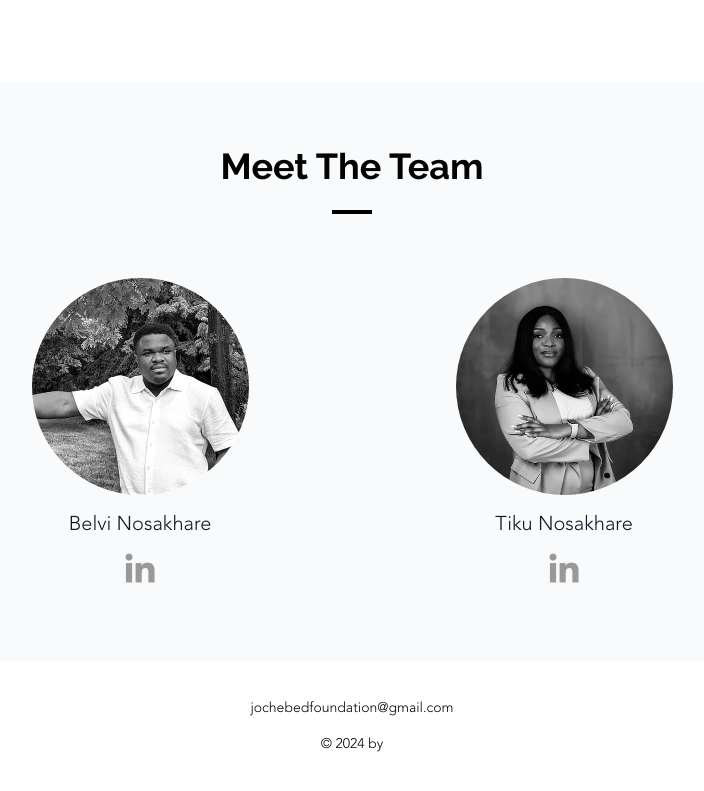
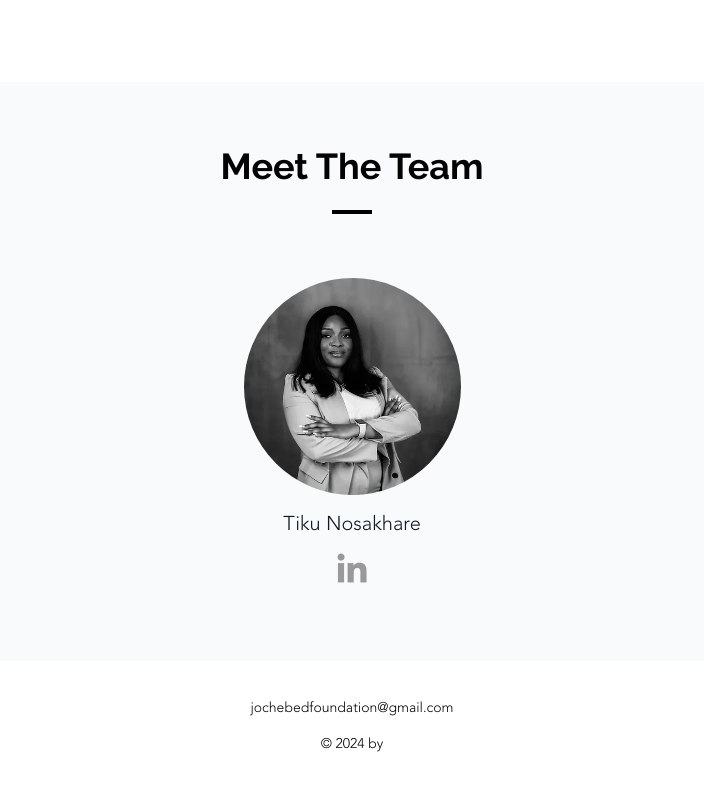
Before and after one commit to tunjioye/jochebed-foundation, a Next.js app: page /faq in a window 1280 px wide. Shown: the part 1434-2225 px from the top of the page, without its empty margins (288-992 px from the left). Built offline with nearby package versions, Linux system fonts and the light colour scheme.

Commit message:
REMOVE : Belvi Nosakhare from Team Members

```diff
--- a/src/app/faq/page-components/team.tsx
+++ b/src/app/faq/page-components/team.tsx
@@ -5,11 +5,6 @@ import tikuImage from "/public/img/tiku-nosakhare.webp"
 import linkedInLogo from "/public/img/linkedin-logo.webp"
 
 const TEAM_MEMBERS = [
-  {
-    name: "Belvi Nosakhare",
-    image: belviImage.src,
-    linkedIn: "https://www.linkedin.com/in/belvi",
-  },
   {
     name: "Tiku Nosakhare",
     image: tikuImage.src,
@@ -26,7 +21,7 @@ export default function Team() {
           <div className="mt-6 border-t-4 border-black w-10 mx-auto"></div>
         </div>
 
-        <div className="mt-16 mx-auto grid grid-cols-1 sm:grid-cols-2 gap-12 text-center">
+        <div className="mt-16 mx-auto grid grid-cols-1 sm:grid-cols-1 gap-12 text-center">
           {TEAM_MEMBERS.map((member) => (
             <div key={member.name}>
               <img
```
